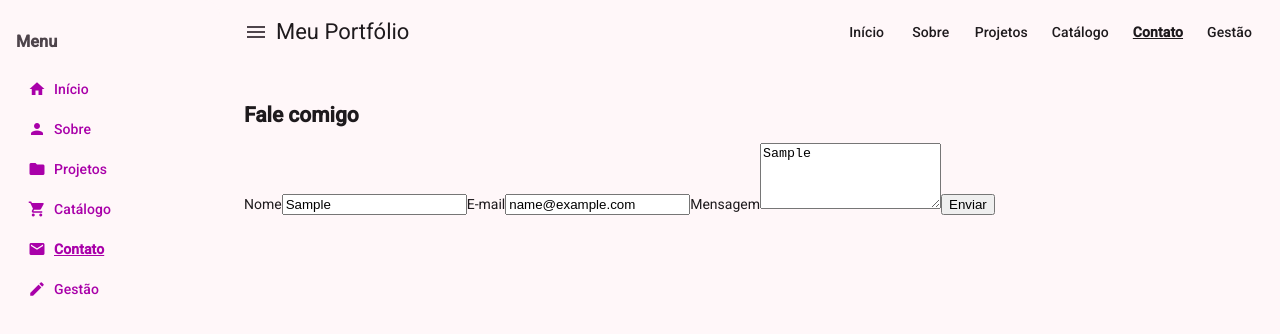
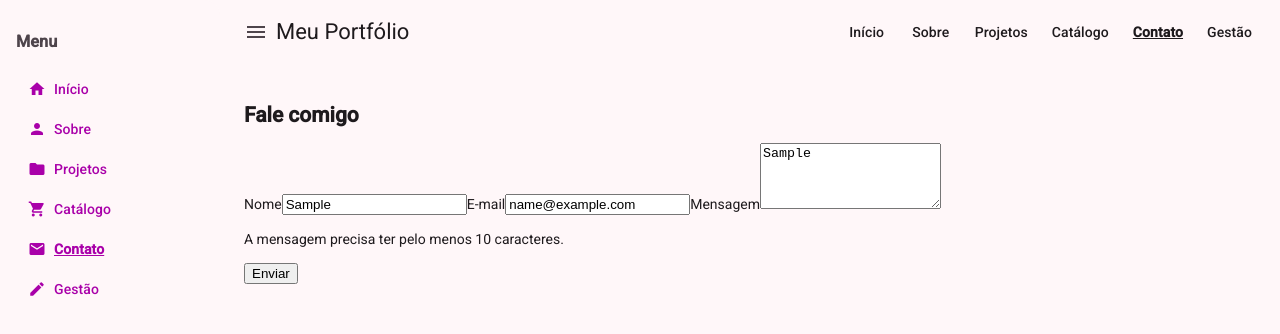
Before and after one commit to luara874/portfolio-angular, an Angular app in the folder portfolio-angular/: page /contato in a window 1280 px wide. Both pictures are taken after typing "Sample", "name@example.com", "Sample" into the empty fields and a click on the button "Enviar". Shown: the top 334 px of the page. Built offline with nearby package versions, Linux system fonts and the light colour scheme.

Commit message:
Mostra validacoes no formulario de contato

```diff
--- a/portfolio-angular/src/app/contato/contato.html
+++ b/portfolio-angular/src/app/contato/contato.html
@@ -1,5 +1,3 @@
-<!-- src/app/contato/contato.html -->
-
 <h2>Fale comigo</h2>
 
 <form [formGroup]="form" (ngSubmit)="onSubmit()">
@@ -7,20 +5,36 @@
   <label for="nome">Nome</label>
   <input id="nome" type="text" formControlName="nome">
 
+  @if (form.controls.nome.touched && form.controls.nome.hasError('required')) {
+    <p class="erro">Informe seu nome.</p>
+  } @else if (form.controls.nome.touched && form.controls.nome.hasError('minlength')) {
+    <p class="erro">O nome precisa ter pelo menos 3 caracteres.</p>
+  }
+
   <label for="email">E-mail</label>
   <input id="email" type="email" formControlName="email">
+
+  @if (form.controls.email.touched && form.controls.email.hasError('required')) {
+    <p class="erro">Informe seu e-mail.</p>
+  } @else if (form.controls.email.touched && form.controls.email.hasError('email')) {
+    <p class="erro">Informe um e-mail válido.</p>
+  }
 
   <label for="mensagem">Mensagem</label>
   <textarea id="mensagem" formControlName="mensagem" rows="4"></textarea>
 
-  <!-- botão desabilita enquanto envia; troca o texto -->
+  @if (form.controls.mensagem.touched && form.controls.mensagem.hasError('required')) {
+    <p class="erro">Escreva uma mensagem.</p>
+  } @else if (form.controls.mensagem.touched && form.controls.mensagem.hasError('minlength')) {
+    <p class="erro">A mensagem precisa ter pelo menos 10 caracteres.</p>
+  }
+
   <button type="submit" [disabled]="enviando">
     {{ enviando ? 'Enviando...' : 'Enviar' }}
   </button>
 
 </form>
 
-<!-- estados de retorno -->
 @if (sucesso) {
   <p class="ok">{{ sucesso }}</p>
 }
```
